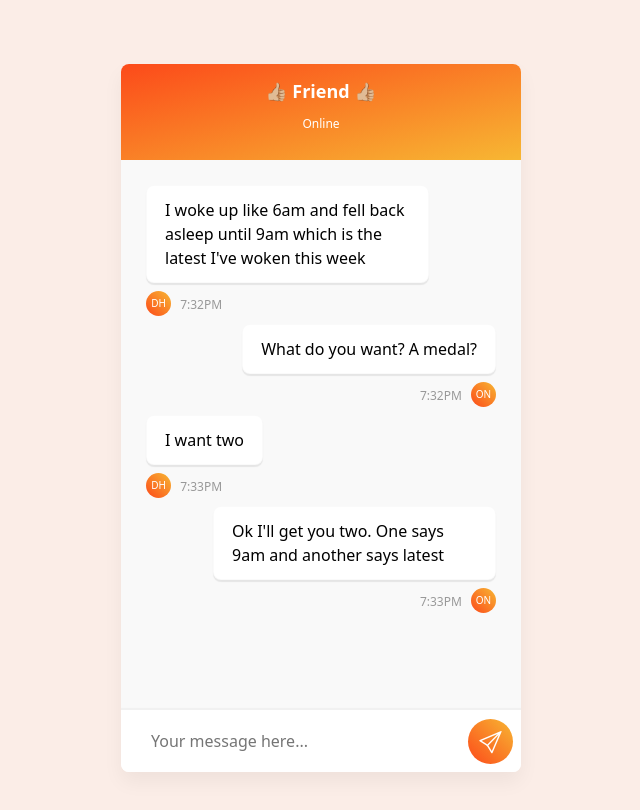
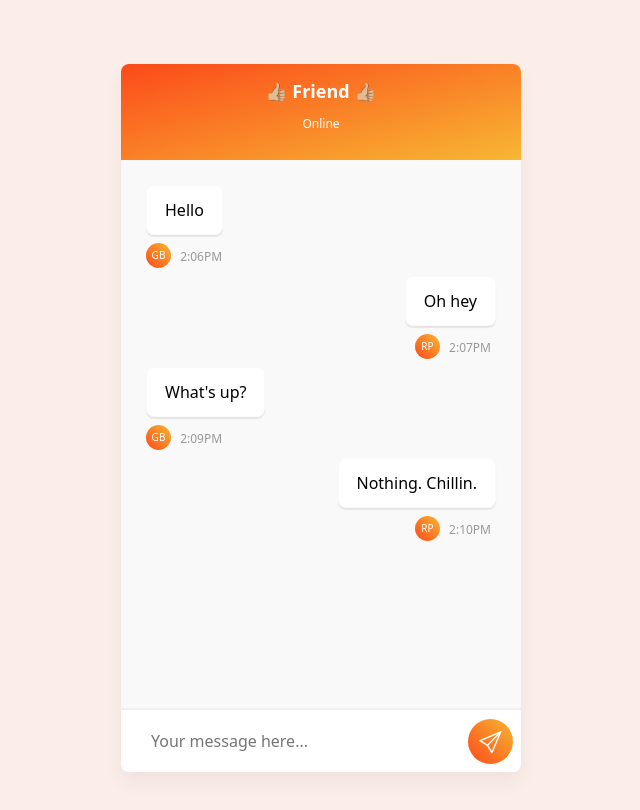
Before and after one commit to gbc19-imm/chat-app, a plain HTML site: page index.html in a window 1280 px wide. Shown: the whole page, without its empty margins (319-959 px from the left). Drawn offline with nearby package versions, Linux system fonts and the light colour scheme.

Commit message:
Basic output

```diff
--- a/index.html
+++ b/index.html
@@ -15,8 +15,8 @@
       <h1>👍🏼 Friend 👍🏼</h1>
       <p class="status">Online</p>
     </div>
-    <div class="conversation-wrapper">
-      <div class="message-received">
+    <div class="conversation-wrapper" id="chat">
+      <!-- <div class="message-received">
         <div class="bubble">I woke up like 6am and fell back asleep until 9am which is the latest I've woken this week</div>
         <div class="timestamp">
           <div class="avatar">DH</div>
@@ -43,12 +43,13 @@
           <div class="time">7:33PM</div>
           <div class="avatar">ON</div>
         </div>
-      </div>
+      </div> -->
     </div>
     <div class="messaging-area">
       <input placeholder="Your message here..."/><a class="send"> <i class="icon-paper-plane icons"></i></a>
     </div>
   </div>
 
+  <script src="js/script.js"></script>
 </body>
 </html>
--- /dev/null
+++ b/js/script.js
@@ -0,0 +1,62 @@
+/*
+
+*/
+
+
+
+
+
+const elChat = document.getElementById('chat');
+
+const iAm = 'RP';
+const messages = [
+  {text: "Hello", time: `2:06PM`, who:`GB`},
+  {text: "Oh hey", time: `2:07PM`, who:`RP`},
+  {text: "What's up?", time: `2:09PM`, who:`GB`},
+  {text: "Nothing. Chillin.", time: `2:10PM`, who:`RP`}
+];
+
+
+
+const aMessage = (msg) => {
+
+  let whichDirection = `received`;
+  if (msg.who == iAm) {
+    whichDirection = `sent`
+  }
+
+  return `
+    <div class="message-${whichDirection}">
+      <div class="bubble">${msg.text}</div>
+      <div class="timestamp">
+        <div class="avatar">${msg.who}</div>
+        <div class="time">${msg.time}</div>
+      </div>
+    </div>`;
+}
+
+
+elChat.innerHTML += messages.map( aMessage ).join('');
+
+
+
+
+
+
+
+
+
+
+// function printMessage() {
+
+// }
+
+// for (let index = 0; index < messages.length; index++) {
+//   elChat.innerHTML += `${messages[index]}<br>`;
+// }
+
+// messages.forEach( (msg) => elChat.innerHTML += `${msg}<br>` );
+
+// for (let index = 0; index < 100; index++) {
+//   elChat.innerHTML += `${index}<br>`;
+// }
```
